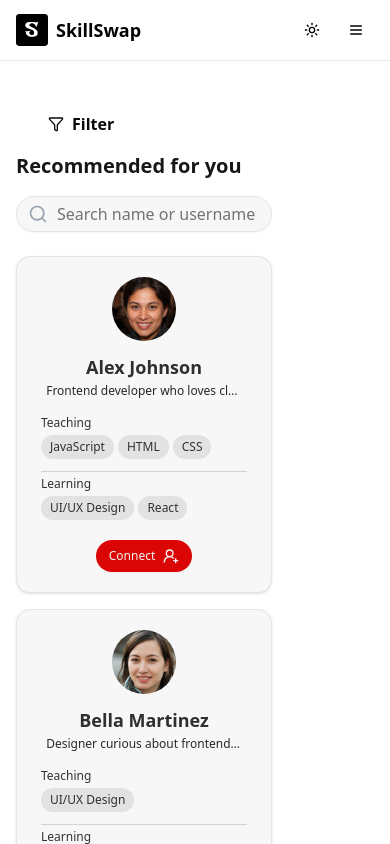
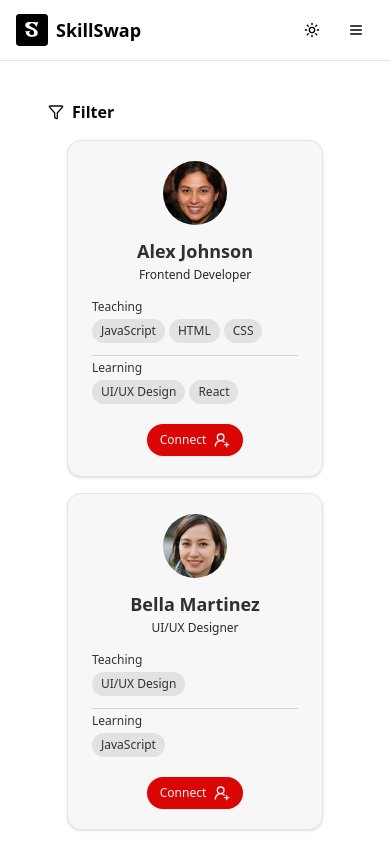
Before and after one commit to lpun-majessica/skill-swap, a Next.js app: page /explore in a window 390 px wide. Shown: the top 844 px of the page. Built offline with nearby package versions, Linux system fonts and the light colour scheme.

Commit message:
fix: user list responsive layout & navigation buttons disability bug

```diff
--- a/src/app/explore/page.js
+++ b/src/app/explore/page.js
@@ -1,25 +1,14 @@
 import Filter from "@/components/filter";
-import { SearchBar } from "@/components/search-bar";
 import { RecommendedUserList } from "@/components/user-list/recommended-user-list";
 
 export default function ExplorePage() {
 	return (
-	  <div className="flex flex-col sm:flex-row items-start min-h-screen px-4 sm:px-6 lg:px-8 py-6 gap-2 lg:gap-3">
-		<div className="flex flex-col items-center mr-4 sm:mr-6 lg:mr-8">
+		<div className="flex flex-col sm:flex-row items-start min-h-screen px-4 sm:px-6 lg:px-8 py-3 lg:py-6 gap-2 lg:gap-3">
+			<div className="flex flex-col items-center sm:mt-10 mr-4 sm:mr-6 lg:mr-8">
 				<Filter />
 			</div>
 
 			<div className="w-full max-w-screen-2xl mx-auto">
-		  <div className="flex flex-col justify-start items-start mb-6">
-			<h1 className="text-xl md:text-2xl lg:text-3xl font-bold text-ss-black-717 dark:text-ss-light-555">
-			  Recommended for you
-			</h1>
-
-			<div className="mt-4">
-			  <SearchBar/>
-			</div>
-		  </div>
-
 				<RecommendedUserList />
 			</div>
 		</div>
--- a/src/app/my-network/page.js
+++ b/src/app/my-network/page.js
@@ -3,12 +3,12 @@ import { MyNetWorkUserList } from "@/components/user-list/my-network-user-list";
 
 export default function MyNetworkPage() {
 	return (
-		<div className="flex flex-col sm:flex-row items-start min-h-screen px-10 py-15 gap-3">
-			<div className="flex flex-col items-center mr-8">
+		<div className="flex flex-col sm:flex-row items-start min-h-screen px-4 sm:px-6 lg:px-8 py-3 lg:py-6 gap-2 lg:gap-3">
+			<div className="flex flex-col items-center sm:mt-10 mr-4 sm:mr-6 lg:mr-8">
 				<Filter />
 			</div>
 
-			<div className="mx-auto">
+			<div className="w-full max-w-screen-2xl mx-auto">
 				<MyNetWorkUserList />
 			</div>
 		</div>
--- a/src/components/ConnectionFilter.jsx
+++ b/src/components/ConnectionFilter.jsx
@@ -8,7 +8,7 @@ export function ConnectionFilter({
 	setActiveButton,
 }) {
 	return (
-		<div className="flex flex-row flex-wrap gap-2 mb-5 justify-start">
+		<div className="flex flex-row flex-wrap gap-1 lg:gap-2 justify-center md:justify-start items-center">
 			{Object.entries(filterText).map(([key, text], index) => (
 				<ConnectionFilterButton
 					key={key}
@@ -27,7 +27,7 @@ function ConnectionFilterButton({ text, active, handleClick }) {
 		: "bg-ss-light-222 hover:bg-ss-light-333 dark:bg-ss-black-444 dark:hover:bg-ss-black-131";
 	return (
 		<Button
-			className={`text-sm lg:text-base w-fit h-8 lg:h-10 rounded-4xl px-5 lg:px-7 hover:cursor-pointer text-ss-black-121 dark:text-ss-light-555 ${options}`}
+			className={`text-sm lg:text-base w-fit h-8 lg:h-10 rounded-4xl px-5 hover:cursor-pointer text-ss-black-121 dark:text-ss-light-555 ${options}`}
 			onClick={handleClick}
 		>
 			{text}
--- a/src/components/UserCard/UserCard.jsx
+++ b/src/components/UserCard/UserCard.jsx
@@ -23,7 +23,7 @@ export default function UserCard({
 	username,
 	skillsToTeach,
 	skillsToLearn,
-	bio,
+	job,
 	pfp,
 }) {
 	const currentUser = useAuthContext().currentUser ?? {
@@ -44,7 +44,7 @@ export default function UserCard({
 
 	return (
 		<>
-			<Card className="relative w-3xs lg:w-2xs bg-ss-light-777 dark:bg-ss-black-131">
+			<Card className="relative w-3xs min-[800px]:w-64 min-[1280px]:w-67 min-[1545px]:w-2xs bg-ss-light-777 dark:bg-ss-black-131">
 				<Link href={`/user/${id}`} className="absolute inset-0" />
 				<Avatar className="-mt-1 lg:mt-0 size-16 lg:size-18 mx-auto">
 					<AvatarImage className="size-fit" src={pfp} alt={"@" + username} />
@@ -59,7 +59,7 @@ export default function UserCard({
 					</CardTitle>
 					<CardDescription className="w-[95cqw] m-auto">
 						<p className="truncate text-center text-xs text-ss-black-929 dark:text-ss-light-222">
-							{shortenBio(bio)}
+							{job}
 						</p>
 					</CardDescription>
 				</CardHeader>
@@ -87,7 +87,3 @@ export default function UserCard({
 		</>
 	);
 }
-
-function shortenBio(bio, maxLength = 50) {
-	return bio.length <= maxLength ? bio : bio.slice(0, maxLength) + "...";
-}
--- a/src/components/search-bar.jsx
+++ b/src/components/search-bar.jsx
@@ -15,14 +15,14 @@ export function SearchBar() {
 		<div className="relative">
 			<div className="flex items-center relative">
 				<div className="absolute left-3 text-gray-400">
-          <Search size={20} />
+					<Search size={17} />
 				</div>
 				<Input
 					type="text"
 					placeholder="Search name or username"
 					value={searchKeyword}
 					onChange={handleSearchChange}
-          className="pl-10 pr-4 py-2 rounded-full bg-ss-light-777 dark:bg-ss-black-131 focus:outline-none w-64"
+					className="pl-10 pr-4 py-2 rounded-full bg-ss-light-777 dark:bg-ss-black-131 focus:outline-none w-60 min-[1180px]:w-64 text-sm min-[1180px]:text-base"
 				/>
 				{searchKeyword && (
 					<X
--- a/src/components/user-list/my-network-user-list.jsx
+++ b/src/components/user-list/my-network-user-list.jsx
@@ -5,6 +5,7 @@ import { useDataContext } from "@/contexts/data-context";
 import { useAuthContext } from "@/contexts/auth-context";
 import { ConnectionFilter } from "../ConnectionFilter";
 import { UserList } from "./user-list";
+import { SearchBar } from "@/components/search-bar";
 
 const filterText = {
 	all: "All",
@@ -25,12 +26,19 @@ export function MyNetWorkUserList() {
 
 	return (
 		<>
-			<ConnectionFilter
-				filterText={filterText}
-				activeButton={activeButton}
-				setActiveButton={setActiveButton}
-			/>
-			<UserList users={displayUsers} tab={activeButton} />
+			<div className="flex flex-col-reverse min-[900px]:flex-row justify-center items-center min-[900px]:justify-start mb-6 mt-4 gap-3 h-20 min-[900px]:h-15">
+				<ConnectionFilter
+					filterText={filterText}
+					activeButton={activeButton}
+					setActiveButton={setActiveButton}
+				/>
+
+				<div className="min-[900px]:ml-auto">
+					<SearchBar />
+				</div>
+			</div>
+
+			<UserList users={displayUsers} />
 		</>
 	);
 }
--- a/src/components/user-list/recommended-user-list.jsx
+++ b/src/components/user-list/recommended-user-list.jsx
@@ -3,6 +3,7 @@
 import { useDataContext } from "@/contexts/data-context";
 import { useAuthContext } from "@/contexts/auth-context";
 import { UserList } from "./user-list";
+import { SearchBar } from "@/components/search-bar";
 
 export function RecommendedUserList() {
 	const { currentUser } = useAuthContext();
@@ -14,5 +15,19 @@ export function RecommendedUserList() {
 	// or filtered users when filters or search are applied
 	const displayUsers = getFilteredUsers(currentUser.id);
 
-  return <UserList users={displayUsers} />;
+	return (
+		<>
+			<div className="flex flex-col-reverse min-[900px]:flex-row justify-center items-center min-[900px]:justify-start mb-6 mt-4 gap-3 h-20 min-[900px]:h-15">
+				<h1 className="text-2xl min-[1180px]:text-3xl font-bold text-ss-black-717 dark:text-ss-light-555">
+					Recommended for you
+				</h1>
+
+				<div className="min-[900px]:ml-auto">
+					<SearchBar />
+				</div>
+			</div>
+
+			<UserList users={displayUsers} />
+		</>
+	);
 }
--- a/src/components/user-list/user-list.jsx
+++ b/src/components/user-list/user-list.jsx
@@ -5,7 +5,7 @@ import UserCard from "@/components/UserCard/UserCard";
 
 import { useEffect, useState } from "react";
 
-export function UserList({ users, tab }) {
+export function UserList({ users }) {
 	const pageSize = 8;
 	const [currentPage, setCurrentPage] = useState(0);
 
@@ -13,20 +13,22 @@ export function UserList({ users, tab }) {
 		window.scrollTo(0, 0);
 	}, [currentPage]);
 
-	useEffect(() => setCurrentPage(0), [tab]);
+	useEffect(() => setCurrentPage(0), [users]);
 
 	return (
 		<>
-			<div className="grid grid-cols-1 min-[900px]:grid-cols-2 xl:grid-cols-3 2xl:grid-cols-4 mx-auto gap-4">
+			<div className="grid grid-cols-1 min-[900px]:grid-cols-2 min-[1180px]:grid-cols-3 min-[1500px]:grid-cols-4 mx-auto gap-4">
 				{users
 					.slice(currentPage * pageSize, (currentPage + 1) * pageSize)
 					.map((user) => {
 						return (
-							<UserCard
-								className="last-of-type:after:w-2xs"
-								key={user.id}
-								{...user}
-							/>
+							<div className="flex justify-center items-center">
+								<UserCard
+									className="last-of-type:after:w-2xs"
+									key={user.id}
+									{...user}
+								/>
+							</div>
 						);
 					})}
 			</div>
```
Lines whose indentation alone changed are shown as unchanged.
